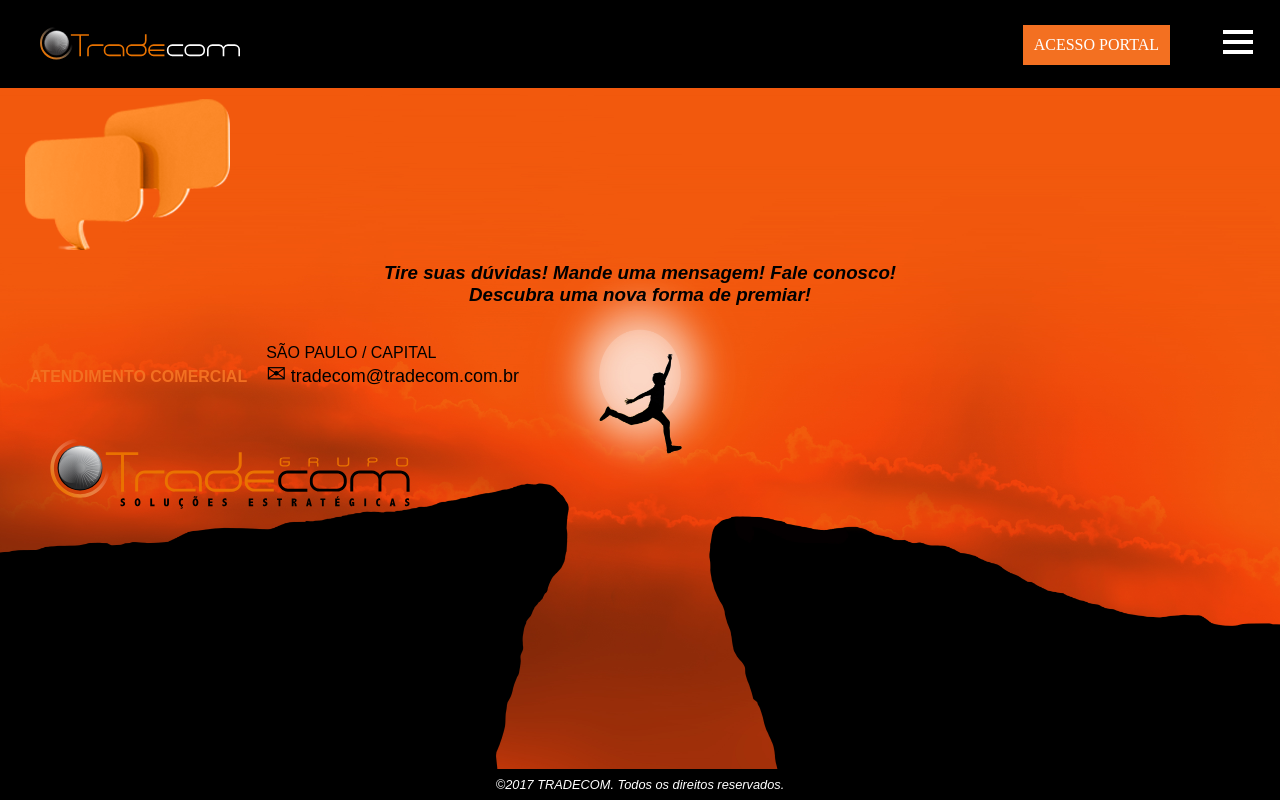
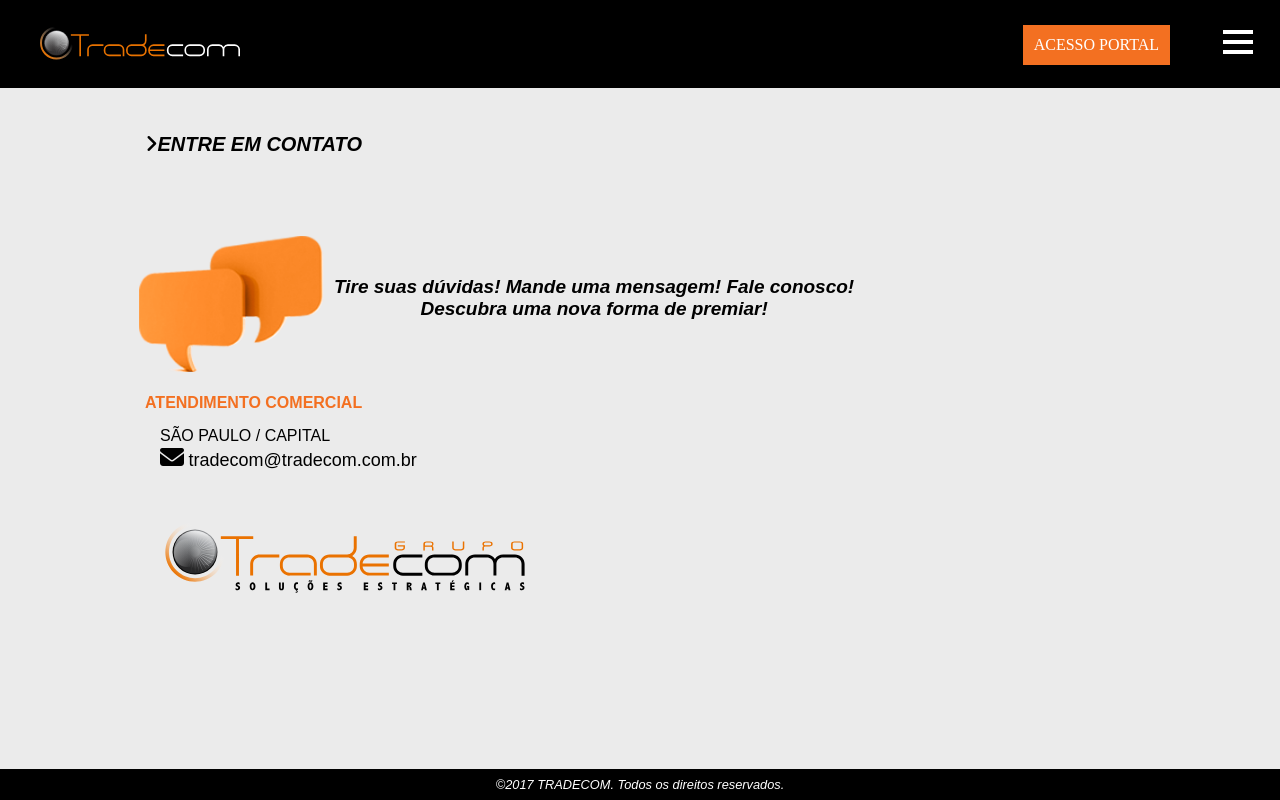
Before and after one commit to JuniorGDev/web-trade, a plain HTML site: page contato.html in a window 1280 px wide. Drawn offline with Linux system fonts and the light colour scheme.

Commit message:
Finalizando Page Contact

```diff
--- a/contact.css
+++ b/contact.css
@@ -1,8 +1,13 @@
+body{
+    background-color: #ebebeb
+}
+
 .page-contact{
     padding: 0px 15px;
 }
 
-.duvida{
+h4{
+    display: none;
 }
 
 #text-duvida{
@@ -14,6 +19,7 @@
 }
 
 .contact{
+    display: inline-grid;
     padding: 15px;
 }
 
@@ -21,10 +27,6 @@
     font-family: Arial, Helvetica, sans-serif;
     font-weight: 700;
     color: #f37021;
-    /* display: block; */
-    /* padding: 10px; */
-    /* margin-bottom: 20px;
-    margin-left: 20px; */
 }
 
 .regiao{
@@ -67,3 +69,65 @@
 .trade img{
     width: 100%;
 }
+
+@media (min-width:680px){
+
+    .page-contact{
+        padding: 30px 130px;
+    }
+
+    .fas {
+        -moz-osx-font-smoothing: grayscale;
+        -webkit-font-smoothing: antialiased;
+        display: inline-block;
+        font-style: normal;
+        font-variant: normal;
+        text-rendering: auto;
+        line-height: 1;
+        font-family: "Font Awesome 5 Free";
+        font-weight: 900;
+
+    }
+
+    .fa-angle-right::before {
+        content: "\f054";
+    }
+
+    h4{
+        display: block;
+        padding: 5px;
+        margin: 10px;
+        font-family: "Raleway", sans-serif;
+        font-style: italic;
+        font-weight: 800;
+        font-size: 20px;
+    }
+
+    .duvida{
+        display: flex;
+        align-items: center;
+    }
+
+    .duvida img{
+        width: 20%;
+    }
+
+    .duvida h3{
+        font-size: 19px;
+    }
+
+}
+
+@media (min-width:1200px){
+    h4{
+        padding-bottom: 60px;
+    }
+
+    .duvida img {
+        max-width: 210px;
+    }
+
+    .contact{
+        display: grid;
+    }
+}
--- a/contato.html
+++ b/contato.html
@@ -5,14 +5,15 @@
     <meta name="viewport" content="width=device-width, initial-scale=1.0">
     <link rel="stylesheet" href="main.css">
     <link rel="stylesheet" href="contact.css">
+    <script src='https://kit.fontawesome.com/a076d05399.js'></script>
 
     <title>Tradecom</title>
     <link rel="shortcut icon" href="/imagens/favicon.png" type="image/png">
 </head>
 <body scrolling="no">
 
+    <div class="page-body">
 
-    <div class="page-body">
         <header id="cabecalho">
 
             <div class="logo">
@@ -61,6 +62,13 @@
 
         <div class="page-contact">
 
+            <div class="ec">
+
+                <h4>
+                    <i class="fas fa-angle-right" aria-hidden="true"></i>ENTRE EM CONTATO
+                </h4>
+            </div>
+
             <div class="duvida">
                 <img src="/imagens/balao.png" alt="">
                 <h3 id="text-duvida">
@@ -82,10 +90,7 @@
                     <img src="/imagens/logo_tradecom_01.svg">
                 </div>
             </div>
-
         </div>
-
-
 
         <footer id="rodape">
             <p>&copy;2017 TRADECOM. Todos os direitos reservados.</p>
--- a/main.css
+++ b/main.css
@@ -11,11 +11,6 @@ body, html{
     overflow: hidden;
 }
 
-body{
-    background: url('/imagens/homem-pulando-colina-mobile.jpg') center top fixed;
-    background-size: 100% 100%;
-}
-
 input{
     display: none;
 }
@@ -25,7 +20,6 @@ input:checked ~ .menu-juntos{
     top: 55px;
     background: black;
     opacity: 1;
-
 }
 
 input:checked ~ label .menu{
@@ -40,6 +34,10 @@ input:checked ~ label .menu::before{
 input:checked ~ label .menu::after{
     transform: rotate(90deg);
     bottom: 0px;
+}
+
+input:checked .page-contact{
+    display: none;
 }
 
 header{
@@ -110,7 +108,6 @@ img#logo{
     height: 100vh;
     padding-top: 5%;
     opacity: 0;
-
 }
 
 #portal{
@@ -203,15 +200,6 @@ img#logo{
     color: #f37021;
 }
 
-
-#arte img{
-    width: 100vw;
-}
-
-#arte .imge{
-    display: none;
-}
-
 #secundary{
     display: none;
 }
@@ -240,11 +228,6 @@ footer p{
 }
 
 @media (min-width:680px){
-    body{
-        background: url('/imagens/homem-pulando-colina.jpg') center top fixed;
-        background-size: 100% 100%;
-    }
-
     header{
         height: 5.5rem;
     }
@@ -318,7 +301,6 @@ footer p{
 
       #secundary ul li ul li a{
         display: flex;
-        /* border: 1px solid white; */
         padding: 10px;
         text-decoration: none;
         width: 145px;
@@ -333,24 +315,4 @@ footer p{
         color: #f37021;
     }
 
-
-    #arte{
-        display: flex;
-        justify-content: space-evenly;
-        height: 85vh;
-        align-items: center;
-
-    }
-
-    #arte .imge,
-    #arte .imgi{
-        display: block;
-        padding: 50px;
-    }
-
-    #arte img{
-        width: 25vw;
-    }
-
-
 }
--- /dev/null
+++ b/page-landing.css
@@ -0,0 +1,37 @@
+body{
+    background: url('/imagens/homem-pulando-colina-mobile.jpg') center top fixed;
+    background-size: 100% 100%;
+}
+
+#arte img{
+    width: 100vw;
+}
+
+#arte .imge{
+    display: none;
+}
+
+@media (min-width:680px){
+    body{
+        background: url('/imagens/homem-pulando-colina.jpg') center top fixed;
+        background-size: 100% 100%;
+    }
+
+    #arte{
+        display: flex;
+        justify-content: space-evenly;
+        height: 85vh;
+        align-items: center;
+
+    }
+
+    #arte .imge,
+    #arte .imgi{
+        display: block;
+        padding: 50px;
+    }
+
+    #arte img{
+        width: 25vw;
+    }
+}
```
Also changed, not shown: index.html (+1 -0 lines).
